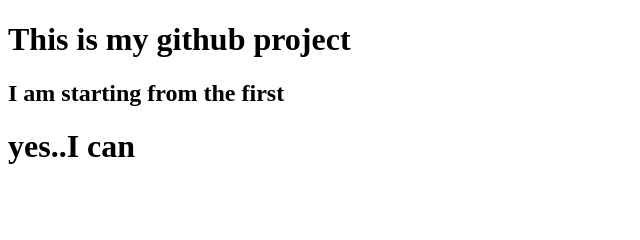
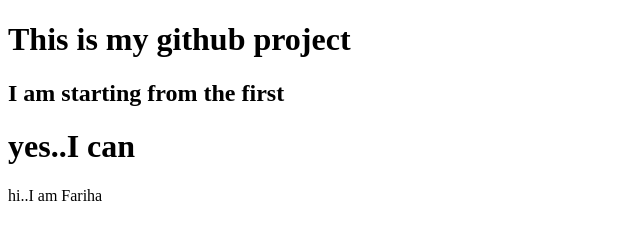
Before and after one commit to FarihaPeous/my-first-website-2-, a plain HTML site: page index.html in a window 1280 px wide. Shown: the whole page, without its empty margins (0-640 px from the left). Drawn offline with Linux system fonts and the light colour scheme.

Commit message:
learning about branch

```diff
--- a/index.html
+++ b/index.html
@@ -9,5 +9,6 @@
     <h1>This is my github project</h1>
     <h2>I am starting from the first</h2>
     <h1>yes..I can</h1>
+    <p>hi..I am Fariha</p>
 </body>
 </html>
```
